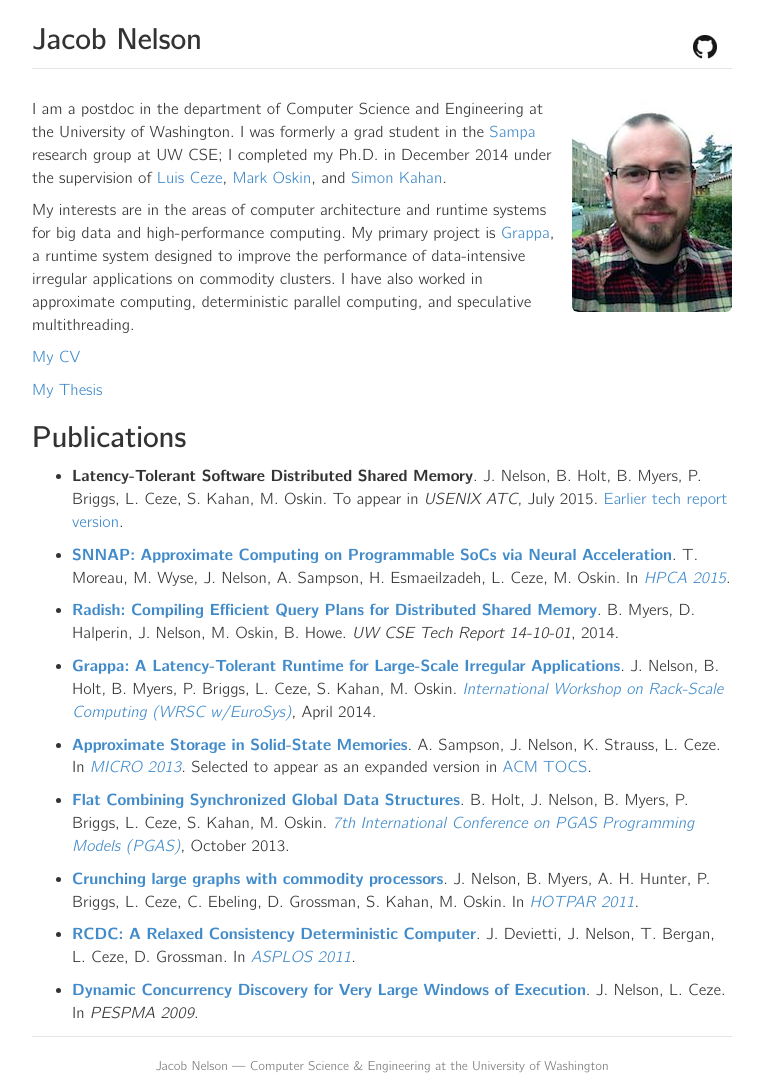
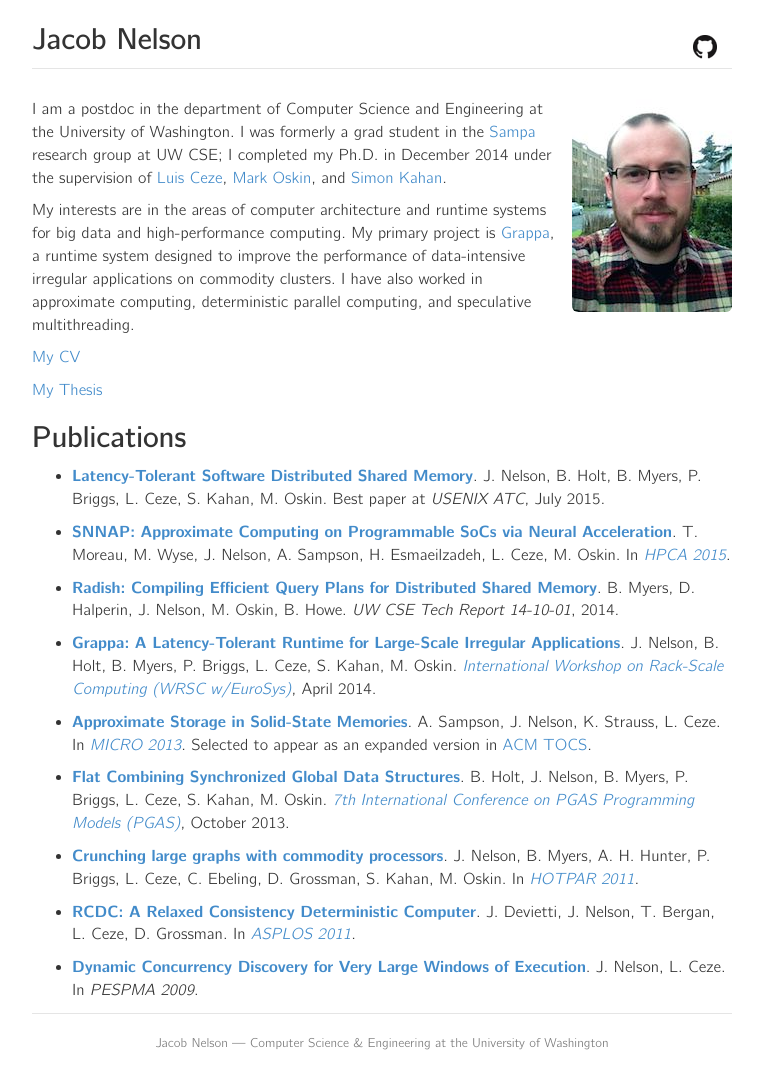
Before and after one commit to nelsonje/nelsonje.github.io, a Jekyll site: the page built from index.md, in a window 1280 px wide. Shown: the whole page, without its empty margins (258-1021 px from the left). Built offline with Jekyll 4.4.1, drawn with Linux system fonts in a browser that asks for light colours; nearby versions of some CDN libraries; Markdown is read by kramdown in place of the engine named in the settings; after the commit the page ends 1064 px from its top, so only the background shows below that.

Commit message:
Update index.md

```diff
--- a/index.md
+++ b/index.md
@@ -21,7 +21,7 @@ My interests are in the areas of computer architecture and runtime systems for b
 Publications
 ------------
 
-- **Latency-Tolerant Software Distributed Shared Memory**. J. Nelson, B. Holt, B. Myers, P. Briggs, L. Ceze, S. Kahan, M. Oskin. To appear in *USENIX ATC*, July 2015. [Earlier tech report version](http://sampa.cs.washington.edu/papers/grappa-tr-14-05-03.pdf).
+- **[Latency-Tolerant Software Distributed Shared Memory](https://www.usenix.org/system/files/conference/atc15/atc15-paper-nelson_update.pdf)**. J. Nelson, B. Holt, B. Myers, P. Briggs, L. Ceze, S. Kahan, M. Oskin. Best paper at *USENIX ATC*, July 2015.
 
 - **[SNNAP: Approximate Computing on Programmable SoCs via Neural Acceleration](http://sampa.cs.washington.edu/papers/snnap-hpca2015.pdf)**. T. Moreau, M. Wyse, J. Nelson, A. Sampson, H. Esmaeilzadeh, L. Ceze, M. Oskin. In *[HPCA 2015](http://darksilicon.org/hpca/)*.
 
```
